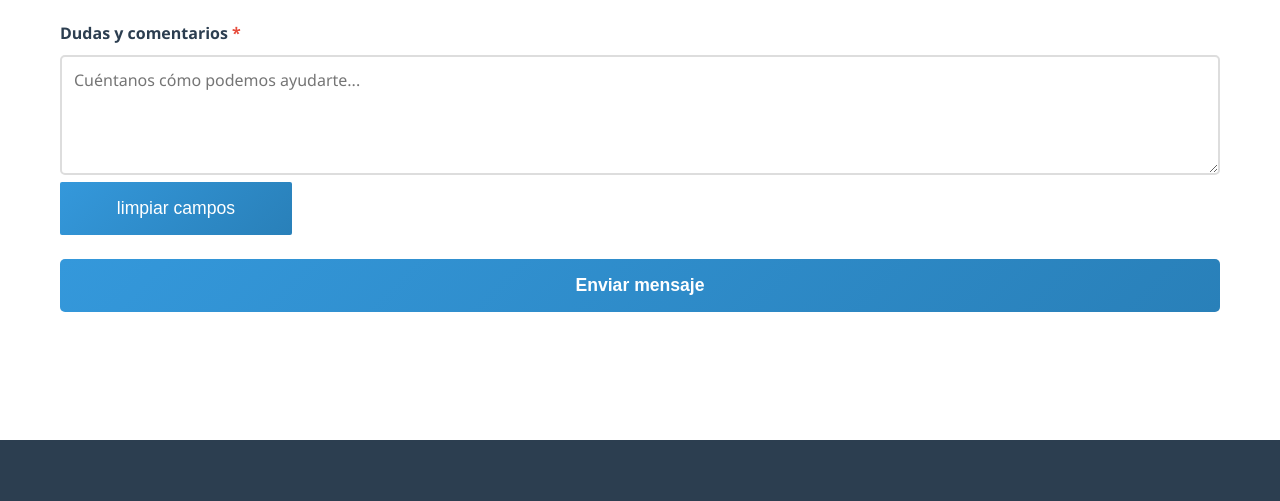
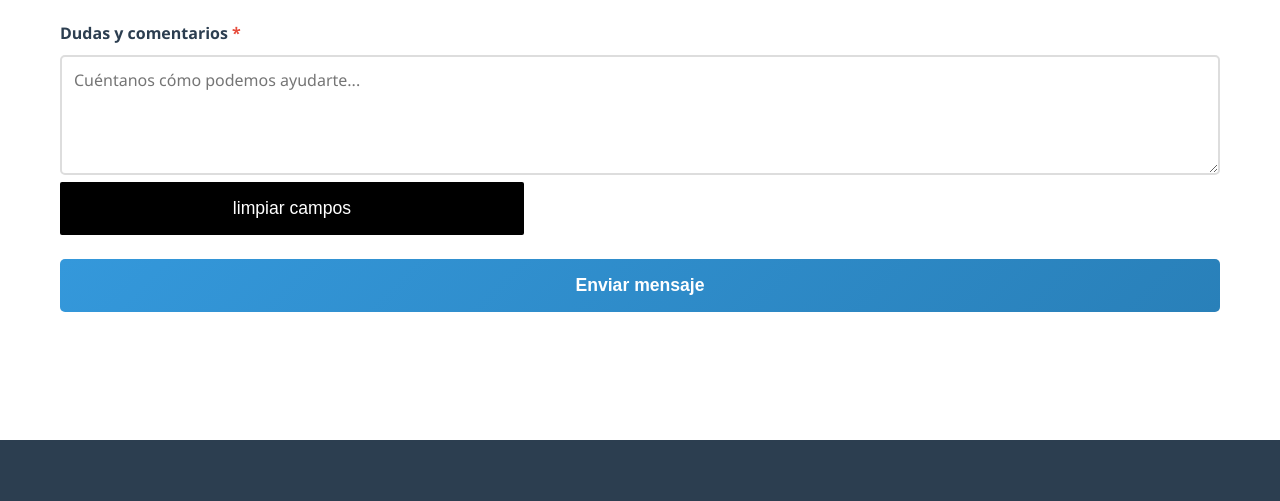
Before and after one commit to Alexalejandro1v/dentalmre, a plain HTML site: page index.html in a window 1280 px wide. Shown: the part 1842-2343 px from the top of the page. Drawn offline with Linux system fonts and the light colour scheme.

Commit message:
Update estilos.css

```diff
--- a/CSS/estilos.css
+++ b/CSS/estilos.css
@@ -166,15 +166,15 @@ textarea {
 }
 
 .reset-btn{
-background: linear-gradient(135deg, #3498db 0%, #2980b9 100%);
+background: #000000;
     color: white;
     padding: 1rem 2rem;
     border: none;
     border-radius: 2px;
     font-size: 1.1rem;
-    font-weight: 100;
+    font-weight: 300;
     cursor: pointer;
-    width: 20%;
+    width: 40%;
     transition: transform 0.3s ease, box-shadow 0.3s ease;
 
 }
```
